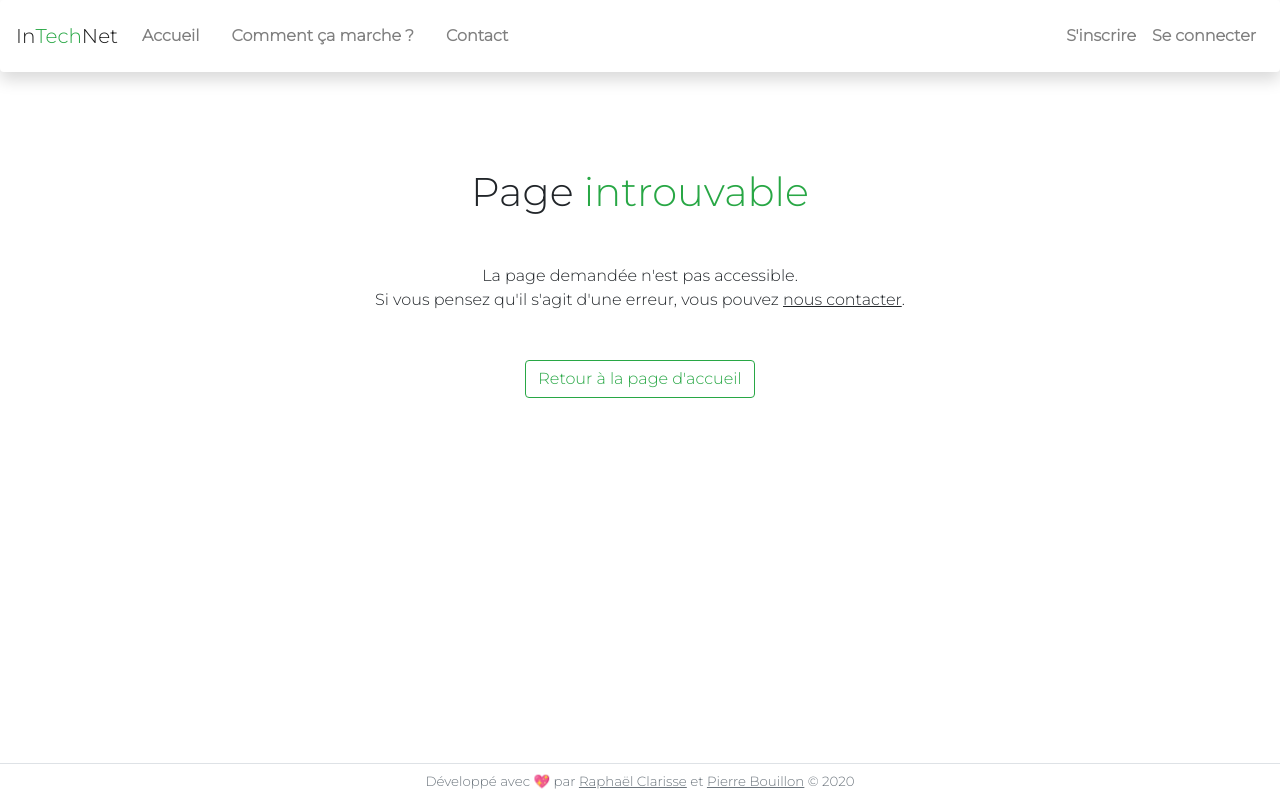
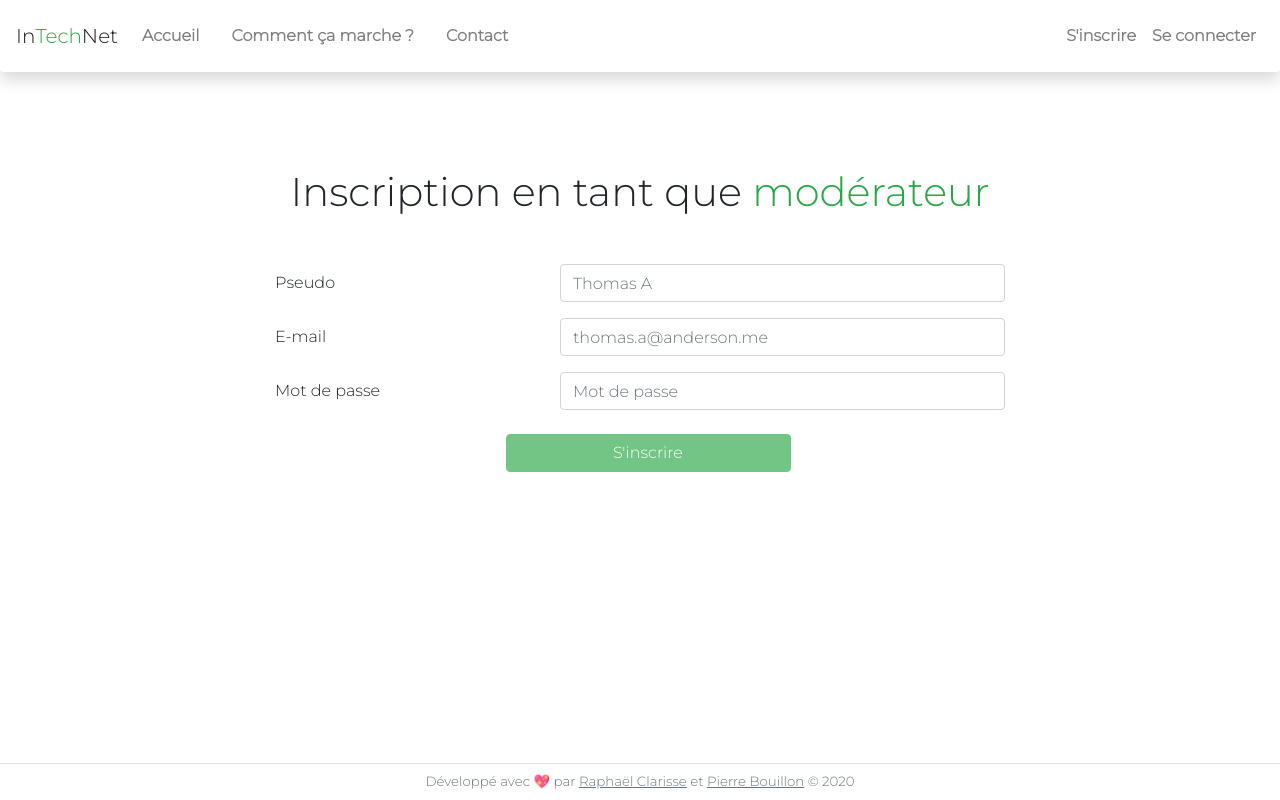
Before and after one commit to pBouillon/InTechNet.Moderator, an Angular app in the folder intechnet-moderator/: page /register in a window 1280 px wide. Built offline with nearby package versions, Linux system fonts and the light colour scheme.

Commit message:
🚧 WiP 400 on register request

```diff
--- a/intechnet-moderator/src/app/_services/authentication.service.ts
+++ b/intechnet-moderator/src/app/_services/authentication.service.ts
@@ -49,7 +49,7 @@ export class AuthenticationService {
   }
 
   /**
-   * @summary given its information, log in the moderator
+   * @summary given their information, log in the moderator
    * @param login user's provided login value
    * @param password user's provided password value
    */
@@ -76,4 +76,27 @@ export class AuthenticationService {
     this.storageService.clear(LocalStorageKeys.CURRENT_MODERATOR);
   }
 
+  /**
+   * @summary given their information, register the moderator and log them in
+   * @param login user's provided login value
+   * @param email user's provided email value
+   * @param password user's provided password value
+   */
+  register(pseudo: string, email:string, password: string) {
+    console.log("hey2");
+    return this.http.post<any>(
+      `${environment.apiUrl}/Moderator`,
+      { pseudo, email, password })
+      .pipe(
+        map(user => {
+
+          if (user && user.token) {
+            this.storageService.store(
+              LocalStorageKeys.CURRENT_MODERATOR, user);
+          }
+
+          return user;
+      }));
+  }
+
 }
--- a/intechnet-moderator/src/app/app-routing.module.ts
+++ b/intechnet-moderator/src/app/app-routing.module.ts
@@ -10,11 +10,13 @@ import { PageNotFoundComponent } from './error/page-not-found/page-not-found.com
 import { LoginComponent } from './authentication/login/login.component';
 import { BoardComponent } from './board/board/board.component';
 import { AuthenticationGuard } from './_guards/authentication.guard';
+import { RegisterComponent } from './authentication/register/register.component';
 
 const routes: Routes = [
   // Authentication
   // ----------
   { path: RouteName.LOGIN, component: LoginComponent },
+  { path: RouteName.REGISTER, component: RegisterComponent },
 
   // Board and management
   // ----------
--- a/intechnet-moderator/src/app/app.module.ts
+++ b/intechnet-moderator/src/app/app.module.ts
@@ -12,12 +12,14 @@ import { ServiceWorkerModule } from '@angular/service-worker';
 import { environment } from '../environments/environment';
 import { NavbarComponent } from './_components/navbar/navbar.component';
 import { LoginComponent } from './authentication/login/login.component';
+import { RegisterComponent } from './authentication/register/register.component';
 
 @NgModule({
   declarations: [
     AppComponent,
     FooterComponent,
     LoginComponent,
+    RegisterComponent,
     NavbarComponent,
   ],
   imports: [
--- a/intechnet-moderator/src/app/authentication/authentication.module.ts
+++ b/intechnet-moderator/src/app/authentication/authentication.module.ts
@@ -1,11 +1,12 @@
 import { NgModule } from '@angular/core';
 import { CommonModule } from '@angular/common';
 import { LoginComponent } from './login/login.component';
+import { RegisterComponent } from './register/register.component';
 
 
 
 @NgModule({
-  declarations: [LoginComponent],
+  declarations: [LoginComponent, RegisterComponent],
   imports: [
     CommonModule
   ]
--- /dev/null
+++ b/intechnet-moderator/src/app/authentication/register/register.component.html
@@ -0,0 +1,104 @@
+<!-- Title section -->
+<div class="container" id="title">
+
+    <!-- Title -->
+    <div class="d-flex justify-content-center p-5">
+        <div>
+            <h1 class="title">Inscription en tant que <span class="text-success">modérateur</span></h1>
+        </div>
+    </div>
+    <!-- /Title -->
+
+    <!-- Form content -->
+    <form [formGroup]="registerForm" (ngSubmit)="OnSubmitForm()">
+
+        <!-- Identifier -->
+        <div class="form-group row justify-content-center">
+            <label for="loginField"
+                    class="col-sm-3 col-form-label"
+                    [ngClass]="{'text-danger': isFieldInvalid('login')}">
+                Pseudo
+            </label>
+            <div class="col-sm-5">
+                <input type="text"
+                    class="form-control"
+                    formControlName="login"
+                    id="loginField"
+                    placeholder="Thomas A"
+                    [ngClass]="{'border border-danger': isFieldInvalid('login')}"
+                    required />
+
+                <small *ngIf="isFieldInvalid('login')" class="text-danger">
+                    <span *ngIf="f.login.errors && f.login.errors.required">
+                        Nous avons besoin de votre identifiant pour vous reconnaître
+                    </span>
+                </small>
+            </div>
+        </div>
+        <!-- /Identifier -->
+
+        <!-- E-mail -->
+        <div class="form-group row justify-content-center">
+            <label for="emailField"
+                    class="col-sm-3 col-form-label"
+                    [ngClass]="{'text-danger': isFieldInvalid('login')}">
+                E-mail
+            </label>
+            <div class="col-sm-5">
+                <input type="email"
+                    class="form-control"
+                    formControlName="email"
+                    id="emailField"
+                    placeholder="thomas.a@anderson.me"
+                    [ngClass]="{'border border-danger': isFieldInvalid('login')}"
+                    required />
+
+                <small *ngIf="isFieldInvalid('email')" class="text-danger">
+                    <span *ngIf="f.login.errors && f.login.errors.required">
+                        Nous avons besoin de votre email pour vous reconnaître
+                    </span>
+                </small>
+            </div>
+        </div>
+        <!-- /E-mail -->
+
+        <!-- Password -->
+        <div class="form-group row justify-content-center">
+            <label for="passwordField"
+                    class="col-sm-3 col-form-label"
+                    [ngClass]="{'text-danger': isFieldInvalid('password')}">
+                Mot de passe
+            </label>
+            <div class="col-sm-5">
+                <input type="password"
+                    class="form-control"
+                    formControlName="password"
+                    id="passwordField"
+                    placeholder="Mot de passe"
+                    [ngClass]="{'border border-danger': isFieldInvalid('password')}"
+                    required />
+
+                <small *ngIf="isFieldInvalid('password')" class="text-danger">
+                    <span *ngIf="f.password.errors && f.password.errors.required">
+                        Nous avons besoin d'un mot de passe pour vous reconnaître
+                    </span>
+                </small>
+            </div>
+        </div>
+        <!-- /Password -->
+
+        <!-- Form buttons -->
+        <div class="form-group row justify-content-center">
+            <button type="submit"
+                    class="order-lg-2 mr-lg-2 mr-md-5 mx-4 my-2 col-sm-1 col-md-5 col-lg-3 btn btn-success"
+                    [disabled]="!registerForm.valid">
+                S'inscrire
+            </button>
+        </div>
+        <!-- /Form buttons -->
+
+    </form>
+    <!-- /Form content -->
+
+</div>
+<!-- /Title section -->
--- /dev/null
+++ b/intechnet-moderator/src/app/authentication/register/register.component.ts
@@ -0,0 +1,82 @@
+import { Component, OnInit } from '@angular/core';
+import { AuthenticationService } from 'src/app/_services/authentication.service';
+import { FormGroup, FormBuilder, Validators } from '@angular/forms';
+import { Router } from '@angular/router';
+import { RouteName } from 'src/app/routing/route-names';
+
+@Component({
+  selector: 'app-register',
+  templateUrl: './register.component.html',
+  styleUrls: ['./register.component.scss']
+})
+export class RegisterComponent implements OnInit {
+
+   /**
+   * @summary login form login
+   */
+  registerForm: FormGroup;
+
+  /**
+   * @summary convenience getter for easy access to form fields
+   */
+  public get f() { return this.registerForm.controls; }
+
+  /**
+   * @summary default constructor
+   * @param authenticationService authentication service
+   * @param formBuilder form builder service
+   * @param router angular router
+   */
+  constructor(
+    private authenticationService: AuthenticationService,
+    private formBuilder: FormBuilder,
+    private router: Router,
+  ) { }
+
+  ngOnInit(): void {
+    // If the user is already logged in, redirect it
+    if (this.authenticationService.isModeratorLoggedIn) {
+      this.router.navigate([`/${RouteName.BOARD}`]);
+    }
+
+    // Form creation
+    this.createForm();
+  }
+
+  /**
+   * @summary populate the form
+   */
+  private createForm(): void {
+    this.registerForm = this.formBuilder.group({
+      login: ['', Validators.required],
+      email: ['', Validators.email],
+      password: ['', Validators.required]
+    });
+  }
+
+  isFieldInvalid(field: string) {
+    return this.registerForm.get(field).invalid
+      && (this.registerForm.get(field).dirty
+        || this.registerForm.get(field).touched);
+  }
+
+  /**
+   * @summary form submission's logic
+   */
+  OnSubmitForm() {
+    console.log("hey1");
+    this.authenticationService
+      .register(this.f.login.value, this.f.email.value, this.f.password.value)
+      .subscribe(
+        () => {
+          console.log("hey13");
+          this.router.navigate([`/${RouteName.BOARD}`]);
+        },
+        (error) => {
+
+          console.log("hey fuck ", error);
+          this.registerForm.setErrors({ server: error });
+        });
+  }
+
+}
```
Also changed, not shown: intechnet-moderator/src/app/authentication/register/register.component.scss (added), 2 other files (tests, documents, lock files or other folders).
